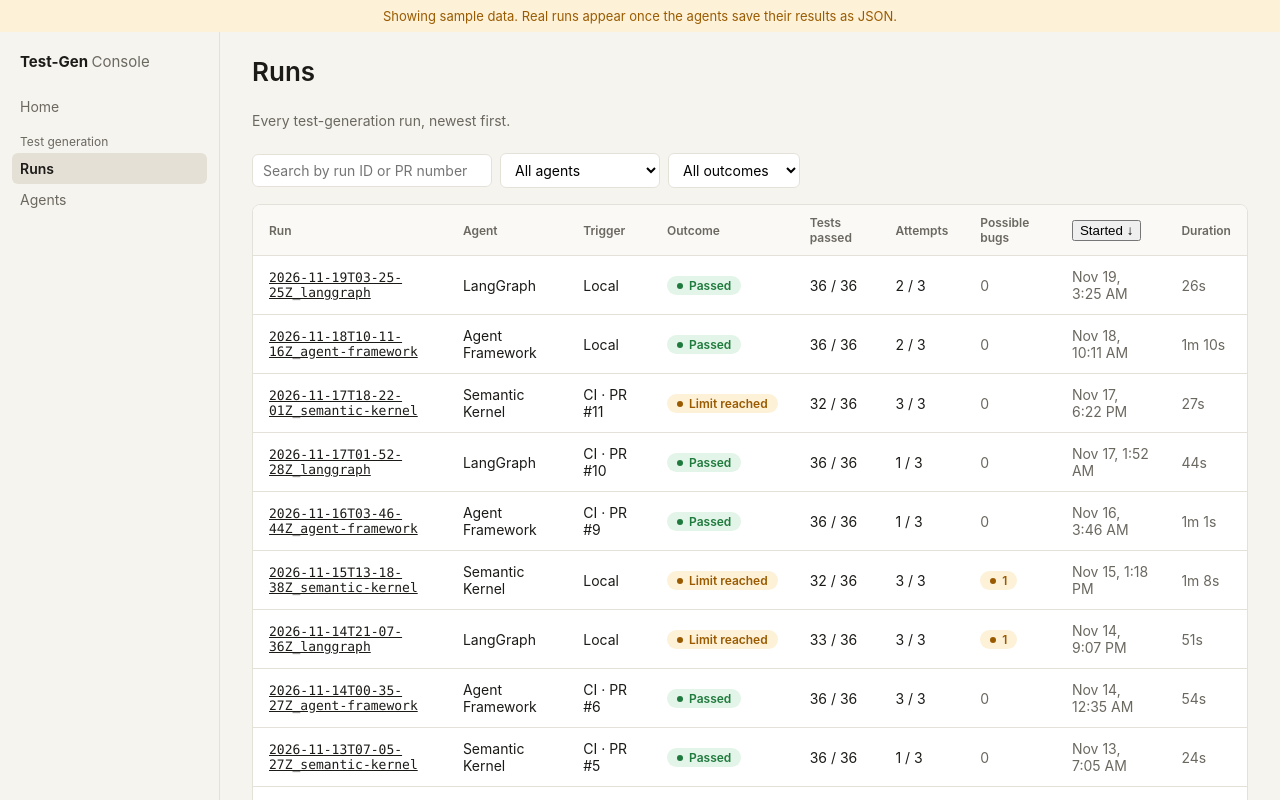
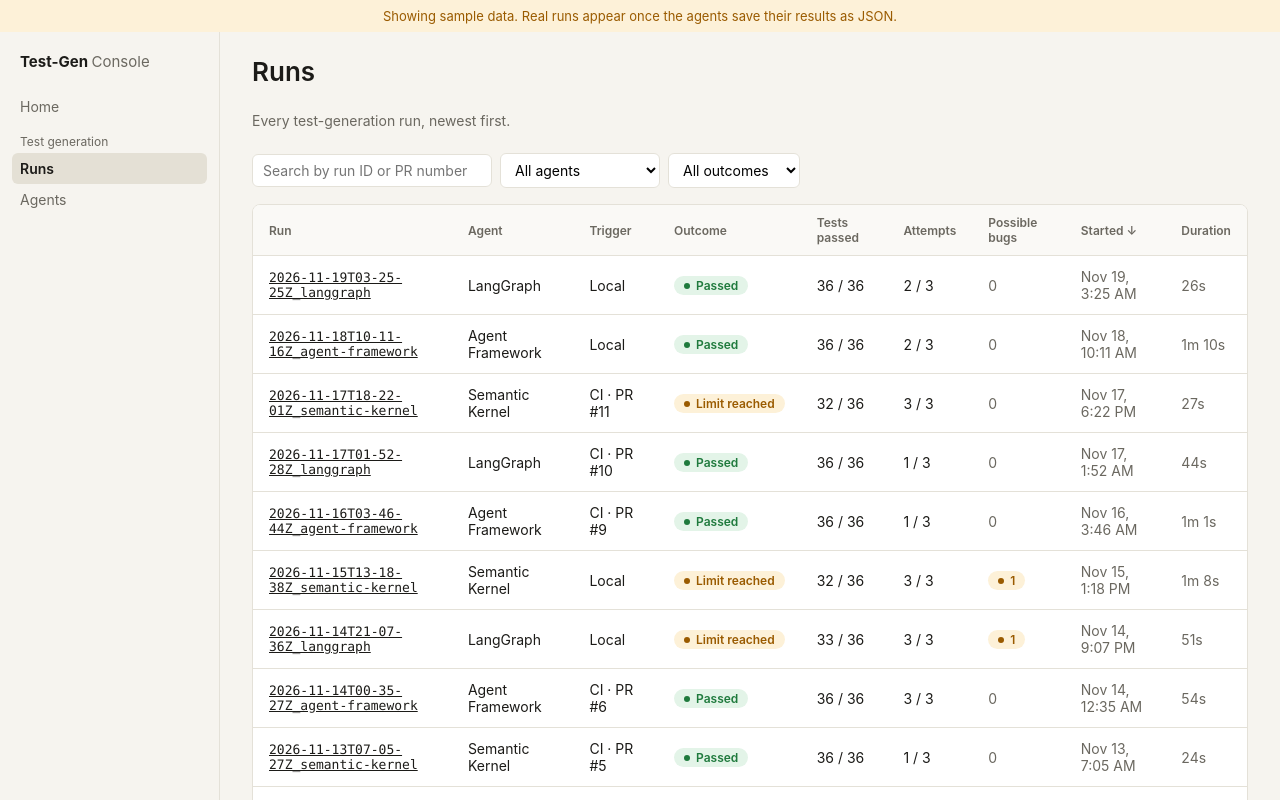
Before and after one commit to vltechx/test-gen-agent, a React (Vite) app in the folder console/: page /runs in a window 1280 px wide. Built offline with nearby package versions, Linux system fonts and the light colour scheme.

Commit message:
Runs: style the sort button

```diff
--- a/console/src/components/ui.module.css
+++ b/console/src/components/ui.module.css
@@ -74,6 +74,20 @@
 }
 .button:hover { background: #faf9f6; }
 
+.sortButton {
+  all: unset;
+  cursor: pointer;
+  font: inherit;
+  font-weight: 600;
+  color: inherit;
+}
+
+.sortButton:focus-visible {
+  outline: 2px solid #6b8afd;
+  outline-offset: 2px;
+  border-radius: 3px;
+}
+
 /* Messages */
 .error { color: var(--red); background: var(--red-bg); padding: 12px 16px; border-radius: var(--radius); }
 .loading { color: var(--text-muted); padding: 24px 0; }
--- a/console/src/pages/RunsPage.tsx
+++ b/console/src/pages/RunsPage.tsx
@@ -112,7 +112,7 @@ export function RunsPage() {
                 <th>Attempts</th>
                 <th>Possible bugs</th>
                 <th>
-                  <button type="button" onClick={toggleSort}>
+                  <button type="button" className={ui.sortButton} onClick={toggleSort}>
                     Started {sort === 'newest' ? '↓' : '↑'}
                   </button>
                 </th>
```
